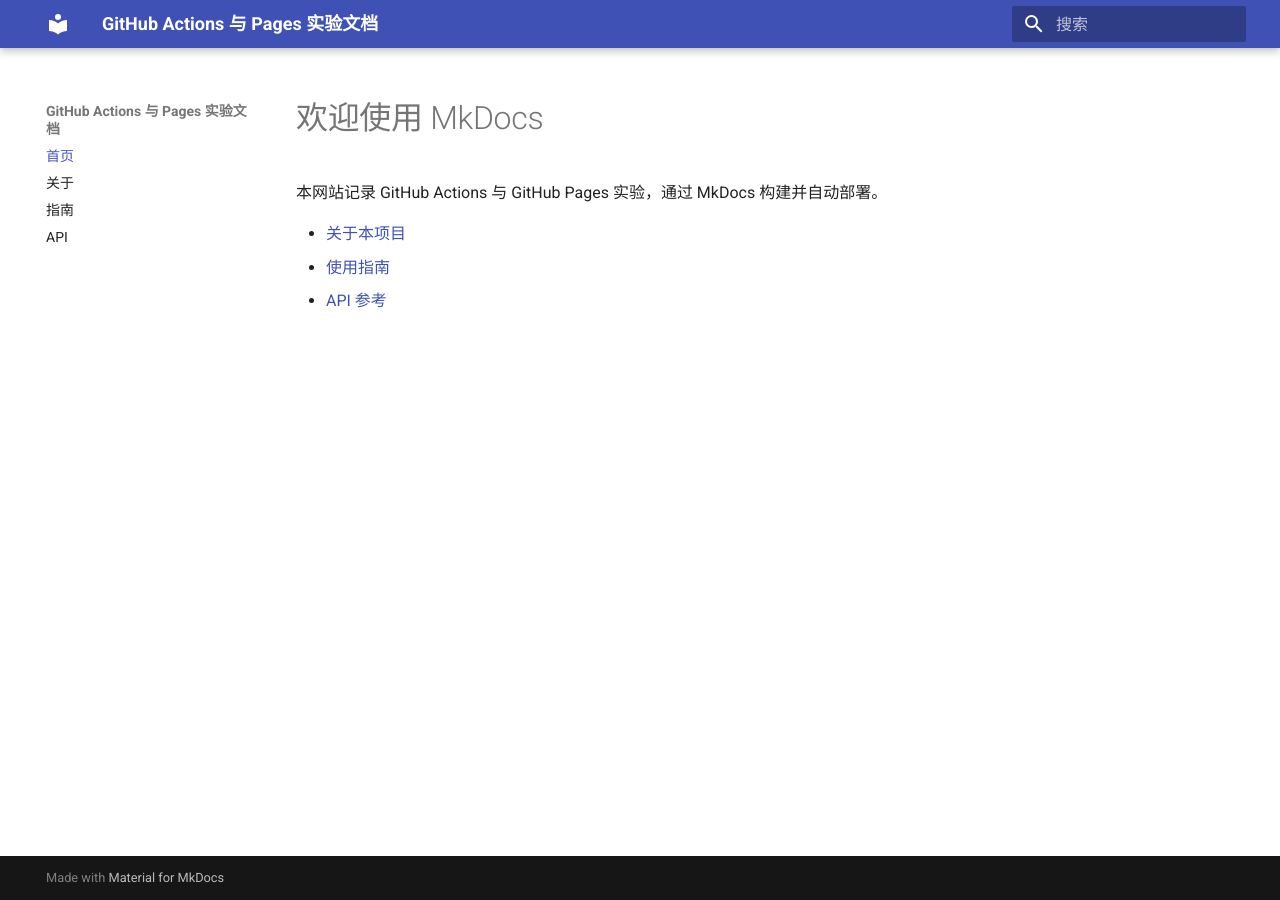
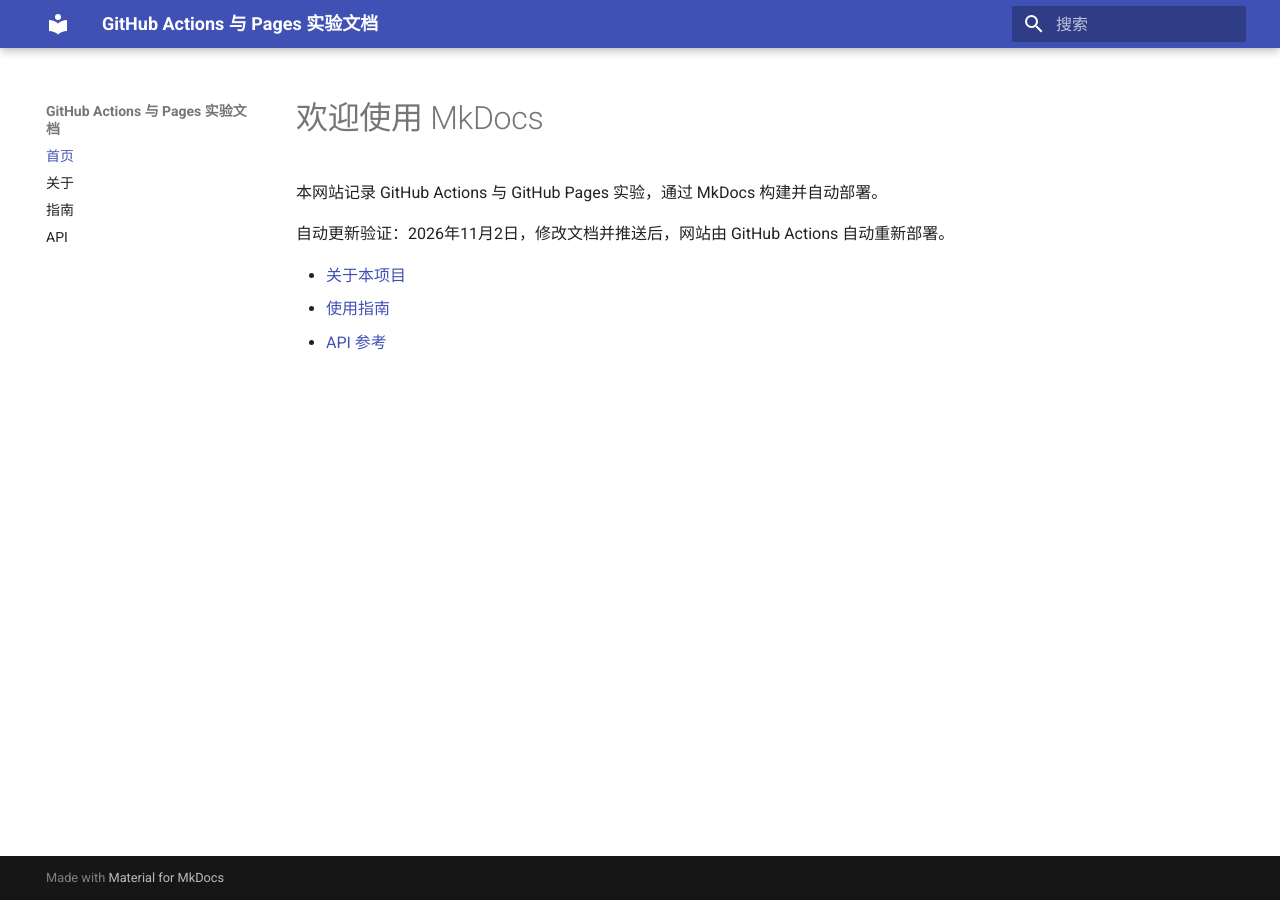
Before and after one commit to zihaog889-hub/my-docs, an MkDocs documentation site: the page built from docs/index.md, in a window 1280 px wide. Built offline with MkDocs 1.6.1 and Material for MkDocs 9.7.7, drawn with Linux system fonts in a browser that asks for light colours.

Commit message:
Verify automatic documentation update

```diff
--- a/docs/index.md
+++ b/docs/index.md
@@ -2,6 +2,8 @@
 
 本网站记录 GitHub Actions 与 GitHub Pages 实验，通过 MkDocs 构建并自动部署。
 
+自动更新验证：2026年11月2日，修改文档并推送后，网站由 GitHub Actions 自动重新部署。
+
 - [关于本项目](about.md)
 - [使用指南](guide.md)
 - [API 参考](api.md)
```
